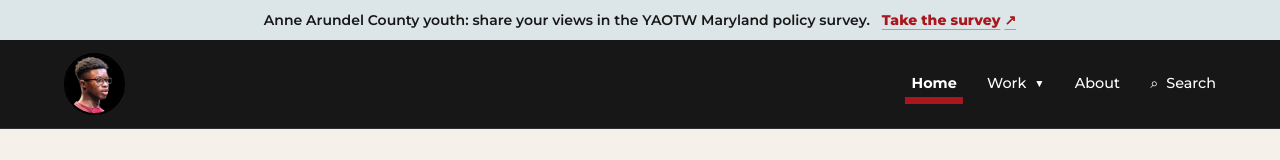
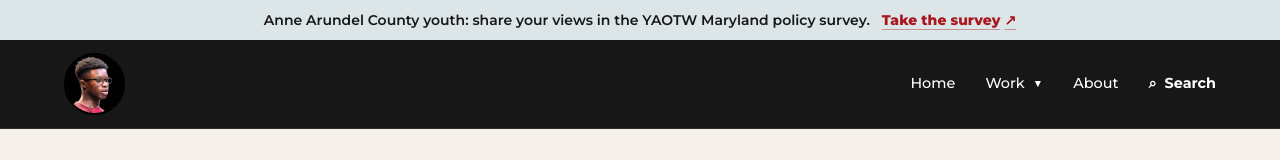
Before and after one commit to samaadiscott/samaadi, a Next.js app: page /search in a window 1280 px wide. Shown: the top 160 px of the page. Built offline with nearby package versions, Linux system fonts and the light colour scheme.

Commit message:
Set active search navigation state

```diff
--- a/app/search/page.tsx
+++ b/app/search/page.tsx
@@ -26,7 +26,7 @@ export default async function SearchPage({ searchParams }: SearchPageProps) {
 
   return (
     <>
-      <SiteNav activePage="home" />
+      <SiteNav activePage="search" />
       <main className="min-h-[75vh] bg-[#F5F1EA] px-[6vw] py-[10vh] text-[#171717]">
         <div className="mx-auto max-w-[1000px]">
           <p className="mb-4 font-sans text-xs font-bold uppercase tracking-[0.16em] text-[#CF1C25]">Explore the site</p>
```
